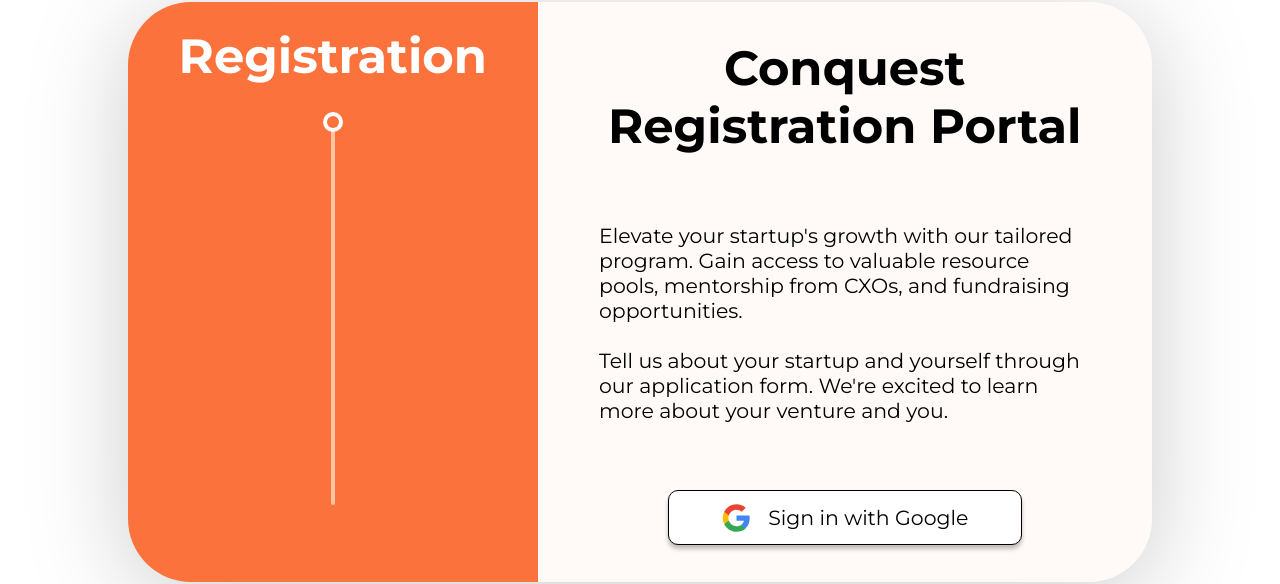
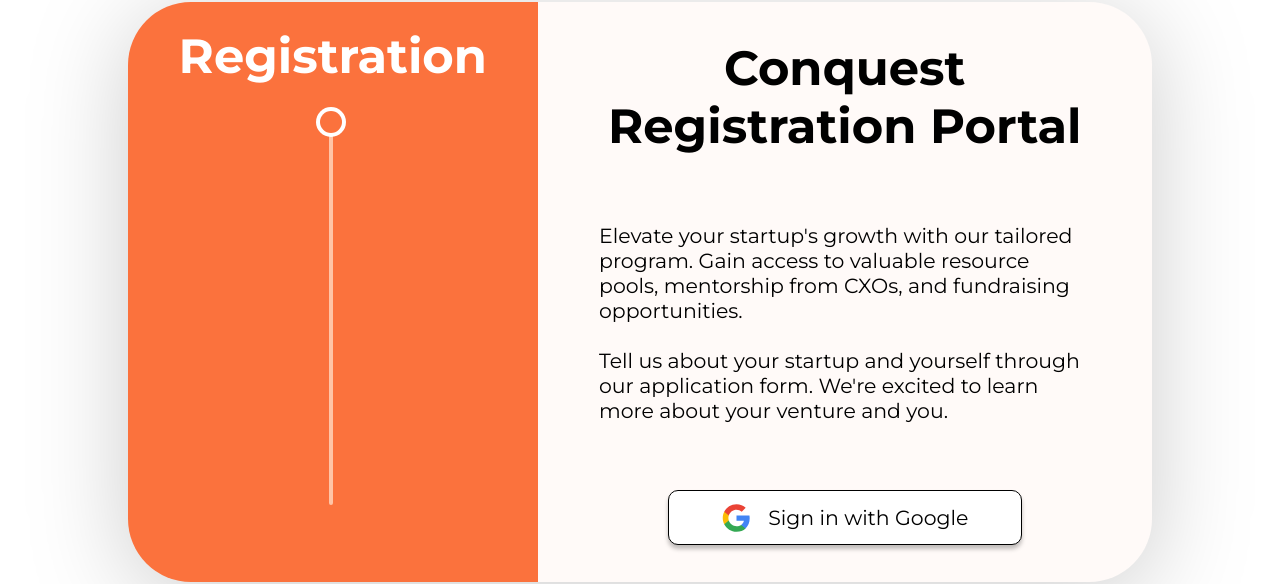
Before and after one commit to dvm-bitspilani/cel-conquest-2024, a React (Vite) app: page /login in a window 1280 px wide. Shown: the part 112-696 px from the top of the page. Built offline with nearby package versions, Linux system fonts and the light colour scheme.

Commit message:
style: changed dot size, removed hover color

```diff
--- a/src/components/Login/Stepper2/Stepper2.jsx
+++ b/src/components/Login/Stepper2/Stepper2.jsx
@@ -9,18 +9,20 @@ export default function Stepper2() {
                 <ConfigProvider
                     theme={{
                         token: {
-                            colorBgElevated: '#FB723D'
+                            colorBgElevated: '#FB723D',
+                            colorPrimaryBorderHover: '#FFFFFF'
                         },
                         components: {
                             Slider: {
                                 handleColor: '#FFFFFF',
                                 handleActiveColor: '#FFFFFF',
-                                handleSize: 12,
+                                handleSize: 22,
+                                handleSizeHover: 22,
                                 handleLineWidth: 4,
                                 railBg: '#FFC4A6',
                                 railHoverBg: '#FFC4A6',
                                 trackBg: '#FFFFFF',
-                                trackHoverBg: '#FFFFFF',
+                                trackHoverBg: '#FFFFFF'
                             }
                         }
                     }}
--- a/src/components/Login/Stepper2/stepper.module.scss
+++ b/src/components/Login/Stepper2/stepper.module.scss
@@ -5,4 +5,9 @@
     width: 100%;
     display: flex;
     justify-content: center;
+
+    .grid {
+        display: grid;
+        grid-template-columns: 2.341em auto;
+    }
 }
```
